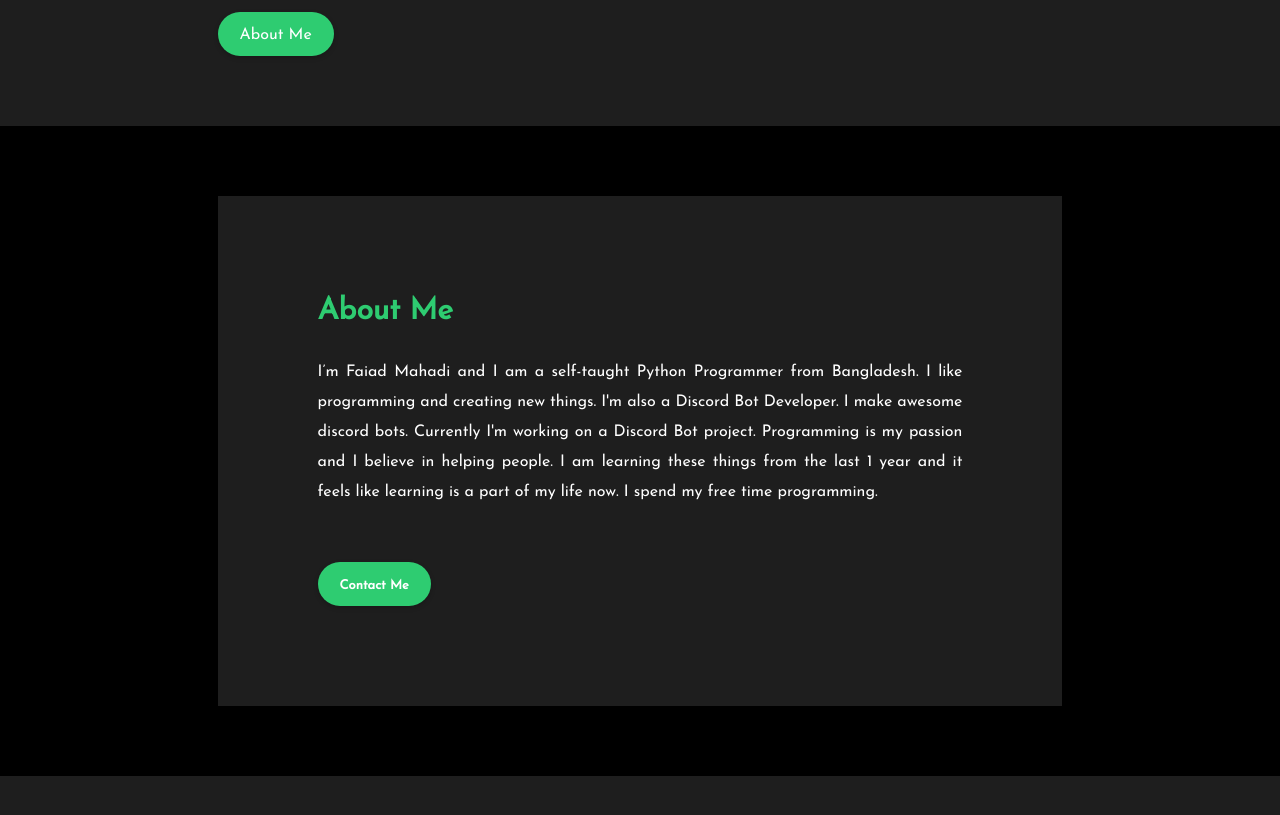
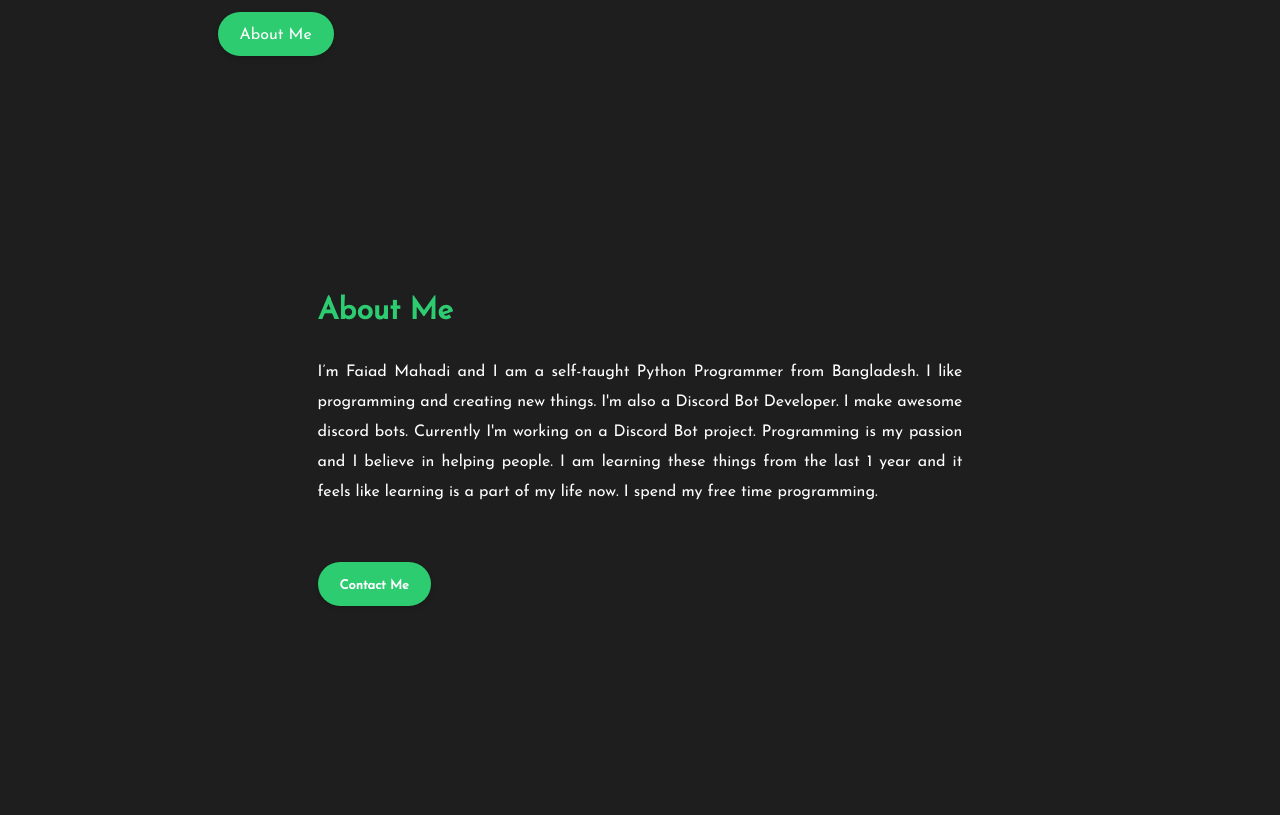
Before and after one commit to faiadmahadi/faiadmahadi.github.io, a plain HTML site: page index.html in a window 1280 px wide. Shown: the part 665-1480 px from the top of the page. Drawn offline with Linux system fonts and the light colour scheme.

Commit message:
Update style.css

```diff
--- a/assets/css/style.css
+++ b/assets/css/style.css
@@ -664,7 +664,3 @@ textarea.contact-form-text{
     margin-top: 1rem;
     margin-bottom: 4rem;
 }
-
-.about{
-    background-color: #000;
-}
```
